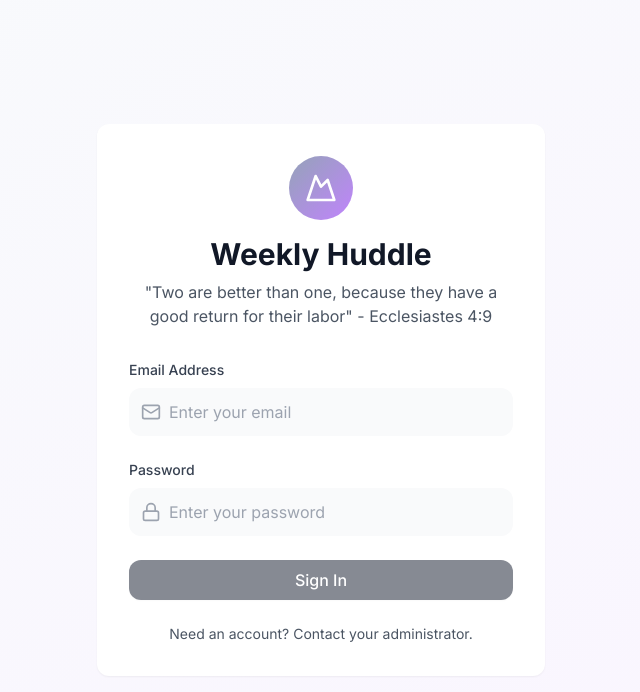
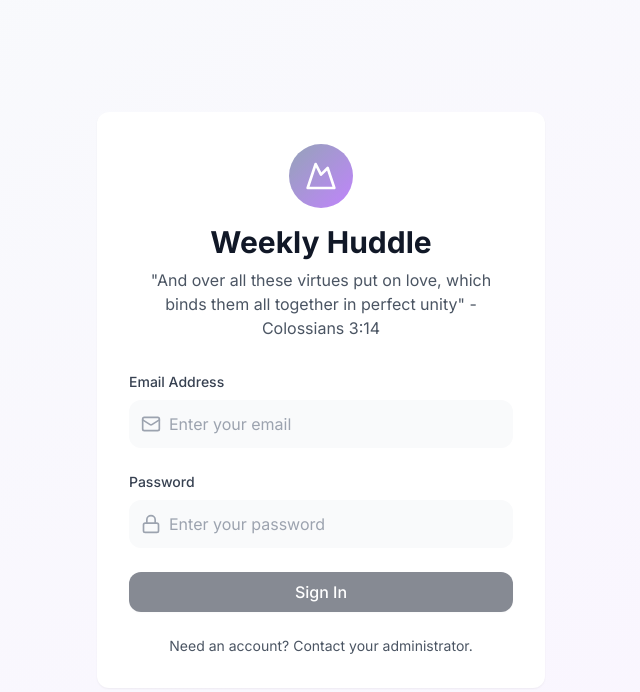
Before and after one commit to martyacryl/the-daily-david, a React (Vite) app in the folder marriage-meeting-modern/: page /login in a window 1280 px wide. Shown: the top 692 px of the page, without its empty margins (319-959 px from the left). Built offline with nearby package versions, Linux system fonts and the light colour scheme; no server answers; the HTML template or start-up script is replaced by a standard one.

Commit message:
Fix duplicate LoginForm.tsx with correct bible verses
- Updated the root LoginForm.tsx component that still had Ecclesiastes verse
- Now both login forms use the same three verses: Ephesians 4:2, Colossians 3:14, and 1 John 3:18
- Fixed the login form that was still showing the old verse

```diff
--- a/marriage-meeting-modern/src/components/LoginForm.tsx
+++ b/marriage-meeting-modern/src/components/LoginForm.tsx
@@ -35,7 +35,14 @@ export const LoginForm: React.FC = () => {
             </div>
             <h1 className="text-3xl font-bold text-gray-900 mb-2">Weekly Huddle</h1>
             <p className="text-gray-600">
-              "Two are better than one, because they have a good return for their labor" - Ecclesiastes 4:9
+              {(() => {
+                const scriptures = [
+                  '"Be completely humble and gentle; be patient, bearing with one another in love" - Ephesians 4:2',
+                  '"And over all these virtues put on love, which binds them all together in perfect unity" - Colossians 3:14',
+                  '"Let us not love with words or speech but with actions and in truth" - 1 John 3:18'
+                ]
+                return scriptures[Math.floor(Math.random() * scriptures.length)]
+              })()}
             </p>
           </div>
 
```
